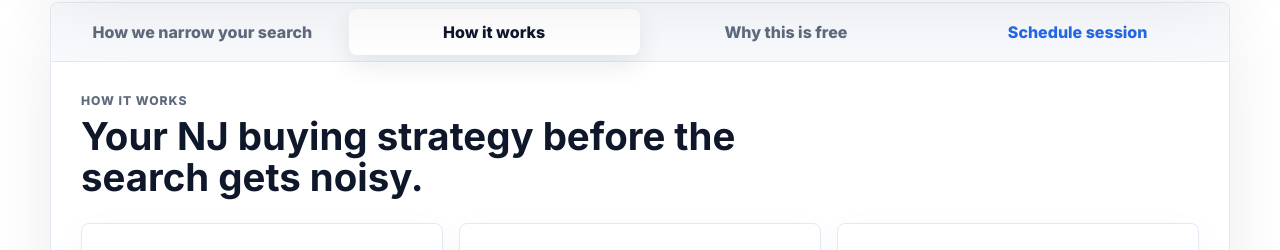
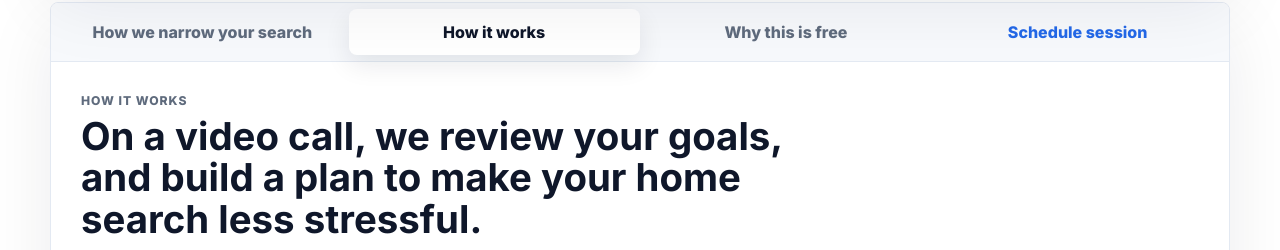
Before and after one commit to austonbugatti/njhomestrategy, a plain HTML site: page index.html in a window 1280 px wide. Both pictures are taken after a click on the tab "How it works". Shown: the part 495-745 px from the top of the page. Drawn offline with Linux system fonts and the light colour scheme.

Commit message:
Update how it works copy

```diff
--- a/index.html
+++ b/index.html
@@ -144,7 +144,7 @@
         <section class="deck-panel" id="how-it-works" role="tabpanel" data-tab-panel="how-it-works" hidden>
           <div class="panel-intro">
               <p class="eyebrow">How it works</p>
-            <h2>Your NJ buying strategy before the search gets noisy.</h2>
+            <h2>On a video call, we review your goals, and build a plan to make your home search less stressful.</h2>
           </div>
           <div class="steps-grid">
             <article class="step-card">
```
